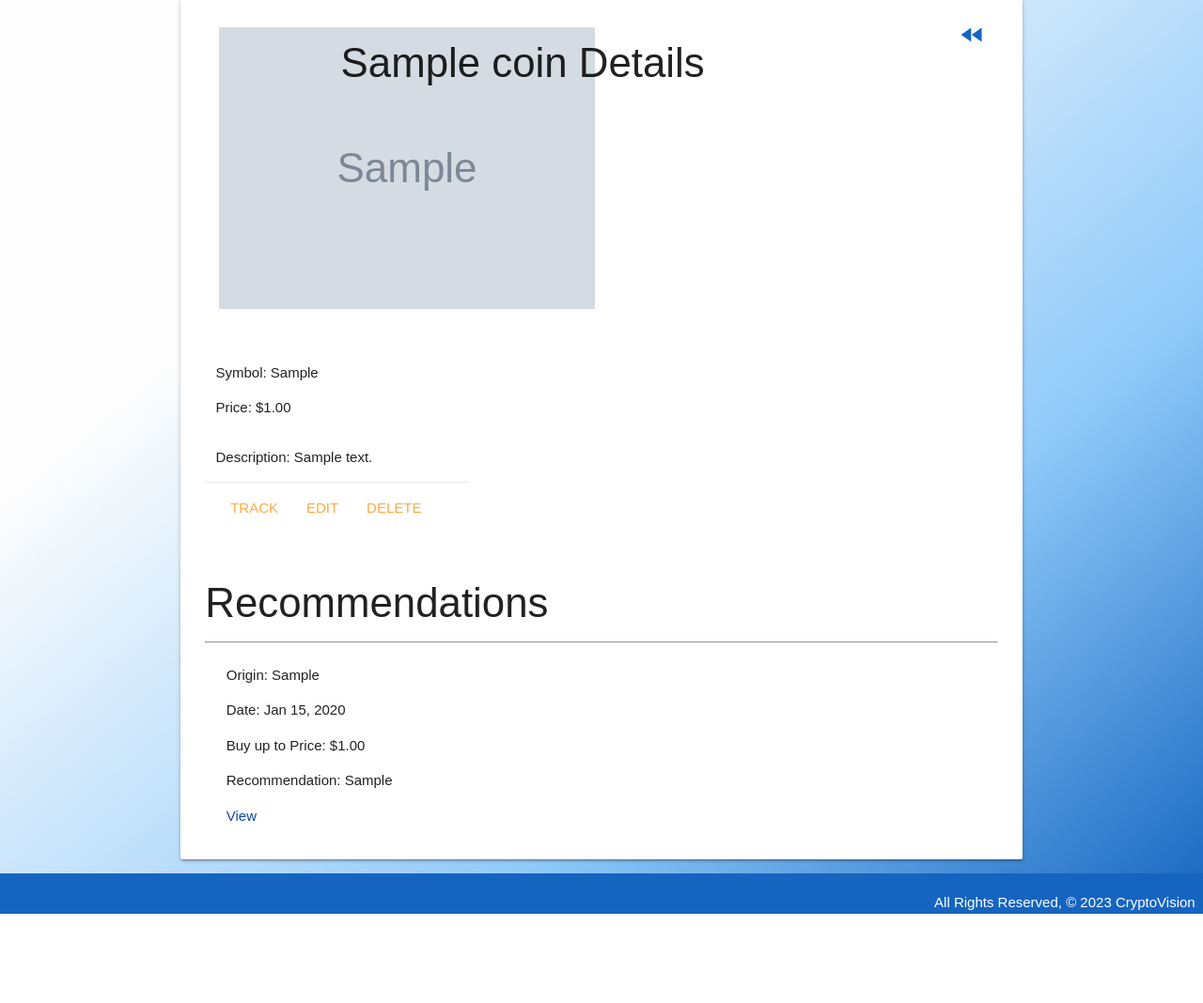
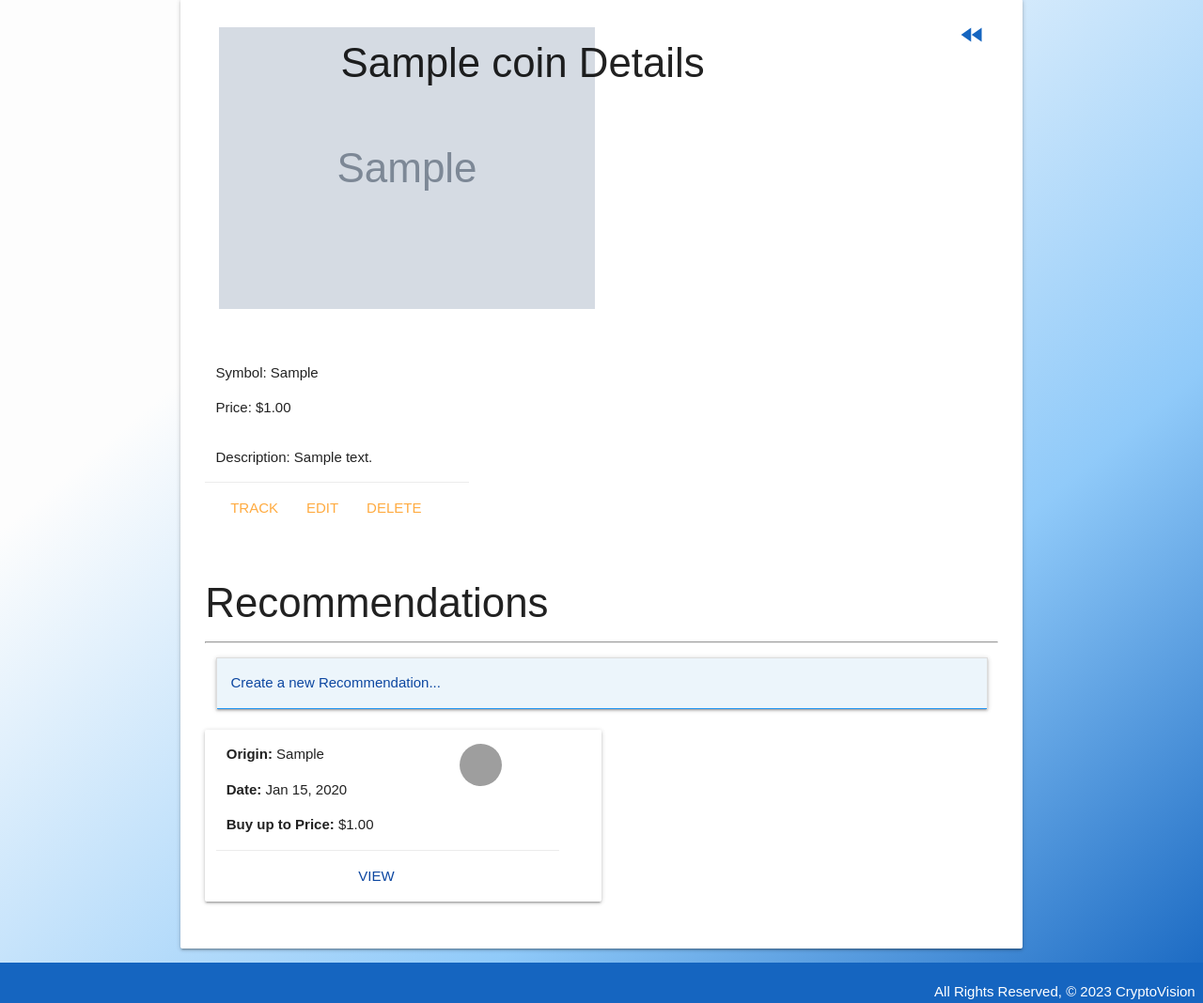
Before and after one commit to pclarytx10/cryptovision, a Django app: page /coins/1/ in a window 1280 px wide. Shown: the part 110-1178 px from the top of the page at 94% size. Before the commit the page ends 1083 px from the top, so only its background shows below. Run offline with Django 4.2, Linux system fonts and the light colour scheme; a user stored in the database is signed in; tables that the repository leaves empty hold one stand-in row (values such as "Sample post"); grey boxes marked "Sample" are stand-in pictures; parts of the project's set-up code (start-up, migrations or seed data) failed here and were passed over; grey boxes are pictures that could not be loaded.

Commit message:
Add Recomendation Cards to Coin detail. Add create

```diff
--- a/main_app/forms.py
+++ b/main_app/forms.py
@@ -1,6 +1,6 @@
 from django import forms
 from django.forms import ModelForm
-from .models import Holding
+from .models import Holding, Recommendation
 
 class HoldingForm(ModelForm):
     class Meta:
@@ -9,3 +9,8 @@ class HoldingForm(ModelForm):
 
 class SearchForm(forms.Form):
     query = forms.CharField(label='Search', max_length=100, widget=forms.TextInput(attrs={'placeholder': 'Enter the Name, Symbol, or API_ID...'}))
+
+class RecommendationForm(ModelForm):
+    class Meta:
+        model = Recommendation
+        fields = ['origin', 'buy_up_to']
--- a/main_app/static/css/style.css
+++ b/main_app/static/css/style.css
@@ -103,3 +103,9 @@ form {
     justify-content: center;
     align-items: center;
 }
+.rec-image {
+    width: 45px;
+    height: 45px;
+    margin: 1rem;
+    border-radius: 50%;
+}
--- a/main_app/templates/coins/detail.html
+++ b/main_app/templates/coins/detail.html
@@ -39,18 +39,52 @@
             <h3>Recommendations</h3>
             <hr>
             <div class="col s12">
-                {% for rec in recommendations %}
-                    <div class="col s12">
-                        <p>Origin: {{ rec.origin }}</p>
-                        <p>Date: {{ rec.date|date:"M d, Y" }}</p>
-                        <p>Buy up to Price: ${{ rec.buy_up_to|floatformat:2|intcomma }}</p>
-                        <p>Recommendation: {{ rec.recommendation|safe }}</p>
-                        <a class="blue-text text-darken-4" href="{% url 'recommendations_detail' rec.id %}">View</a>
-                    </div>
-                {% endfor %}
+                <ul class="collapsible notacordian blue-text text-darken-4">
+                    <li>
+                        <div class="collapsible-header">
+                        Create a new Recommendation...
+                        {% comment %} <i class="material-icons">filter_drama</i>  {% endcomment %}
+                        </div>
+                        <div class="collapsible-body">
+                            <form action="{% url 'add_recommendation' coin.id %}" method="POST">
+                            {% csrf_token %}
+                            {{ recommendation_form.as_p }}
+                            <input type="submit" value="Submit" class="btn blue text-darken-4">
+                            </form>
+                        </div>
+                    </li>
+                </ul>
             </div>
+            {% for rec in recommendations %}
+                <div class="card col s6 card-form">
+                    {% comment %} <div class="col s4"> {% endcomment %}
+                        <div class="col s7">
+                            <p><b>Origin:</b> {{ rec.origin }} </p>
+                            <p><b>Date:</b> {{ rec.date|date:"M d, Y" }}</p>
+                            <p><b>Buy up to Price:</b> ${{ rec.buy_up_to|floatformat:2|intcomma }}</p>
+                        </div>
+                        <div class="col s4">
+                            <img class="rec-image" src="https://i.imgur.com/zGUu5ZX.jpg" alt="sample"></img>
+                        </div>
+                        <div class="col s11 card-action">
+                            <a class="blue-text text-darken-4" href="{% url 'recommendations_detail' rec.id %}">View</a>
+                        </div>
+                    {% comment %} </div> {% endcomment %}
+                </div>
+            {% endfor %}
         </div>
     </div>
 </div>
 
+<script>
+        {% comment %} Initialize Materialize Collapsible {% endcomment %}
+        $(document).ready(function(){
+            $('.notacordian').collapsible();
+          });
+          var elem = document.querySelector('.expandable');
+          var instance = M.Collapsible.init(elem, {
+            accordion: false
+          });
+</script>
+
 {%endblock%}
--- a/main_app/templates/coins/index.html
+++ b/main_app/templates/coins/index.html
@@ -18,6 +18,7 @@
                 <th>MC%</th>
                 <th>ATH</th>
                 <th>ATH%</th>
+                <th>Recommendation</th>
             </tr>
           </thead>
           <tbody>
@@ -30,6 +31,7 @@
                 <td>{{ coin.mcap_percentage|floatformat:1 }}</span>%</td>
                 <td>{{ coin.coin_ath }}</td>
                 <td><span class="report-num">{{ coin.coin_ath_percent|floatformat:1 }}</span>%</td>
+                <td>{{ coin.coin_name }}</td>
                 <td><a class="blue-text text-darken-4" href="{% url 'detail' coin.id %}">View</a></td>
             </tr>
             {% endfor %}
--- a/main_app/urls.py
+++ b/main_app/urls.py
@@ -15,6 +15,8 @@ urlpatterns = [
     path('user_coins/', views.user_coins_index, name='user_coins_index'),
     path('user_coins/<int:user_coin_id>/', views.user_coins_detail, name='user_coins_detail'),
     path('user_coins/<int:user_coin_id>/add_holding/', views.add_holding, name='add_holding'),
+    path('coins/<int:coin_id>/add_recommendation/', views.add_recommendation, name='add_recommendation'),
+    # path('cats/<int:cat_id>/add_feeding/', views.add_feeding, name='add_feeding'),
     path('user_coins/create/<int:coin_id>/', views.User_CoinCreate.as_view(), name='user_coins_create'),
     path('user_coins/<int:pk>/update/', views.User_CoinUpdate.as_view(), name='user_coins_update'),
     path('user_coins/<int:pk>/delete/', views.User_CoinDelete.as_view(), name='user_coins_delete'),
--- a/main_app/views.py
+++ b/main_app/views.py
@@ -1,4 +1,4 @@
-from .forms import HoldingForm, SearchForm
+from .forms import HoldingForm, SearchForm, RecommendationForm
 from .models import Coin, User_Coin, Holding, Categories, Recommendation, Note
 import requests, html
 from django.http import HttpResponse
@@ -63,12 +63,14 @@ def coins_index(request):
 def coins_detail(request, coin_id):
     coin = Coin.objects.get(id=coin_id)
     recommendations = Recommendation.objects.filter(coin=coin_id)
-
+    recommendation_form = RecommendationForm()
     create_user_coin_url = reverse('user_coins_create', kwargs={'coin_id': coin_id})
 
     return render(request, 'coins/detail.html', {
         'coin': coin,
         'recommendations': recommendations,
+        # 'holding_form': holding_form,
+        'recommendation_form': recommendation_form,
         'create_user_coin_url': create_user_coin_url
     })
 
@@ -212,6 +214,21 @@ class RecommendationUpdate(LoginRequiredMixin, UpdateView):
 class RecommendationDelete(LoginRequiredMixin, DeleteView):
     model = Recommendation
     success_url = '/coins/'
+
+# Define adding a hodling to a user coin
+@login_required
+def add_recommendation(request, coin_id):
+    # create the ModelForm using the data in request.POST
+    form = RecommendationForm(request.POST)
+    # validate the form
+    if form.is_valid():
+        # don't save the form to the db until it
+        # has the user_coin_id assigned
+        new_reccomendation = form.save(commit=False)
+        new_reccomendation.user_id = request.user.id
+        new_reccomendation.coin_id = coin_id
+        new_reccomendation.save()
+    return redirect('detail', coin_id=coin_id)
 
 # Define adding a hodling to a user coin
 # @login_required
```
